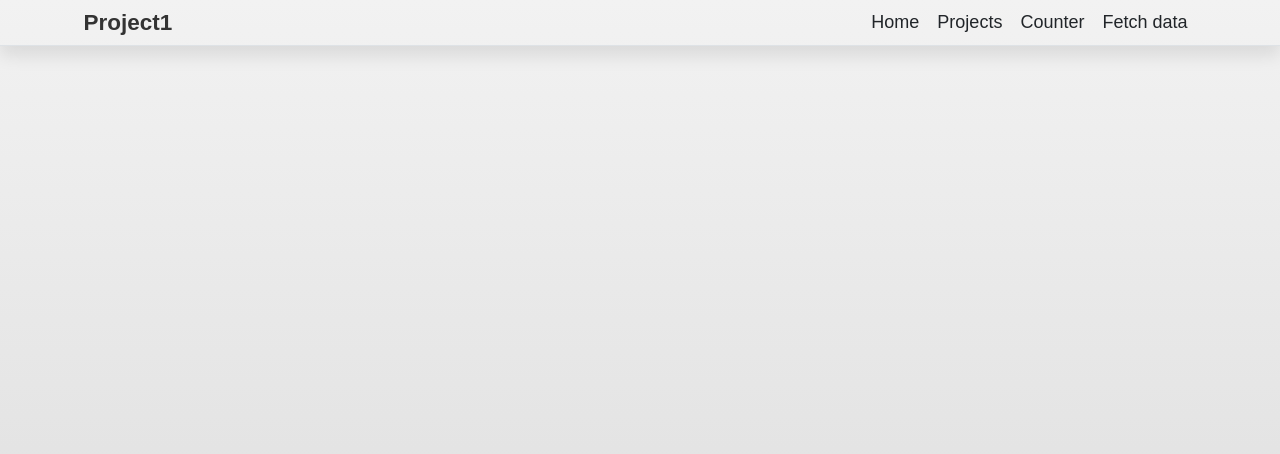
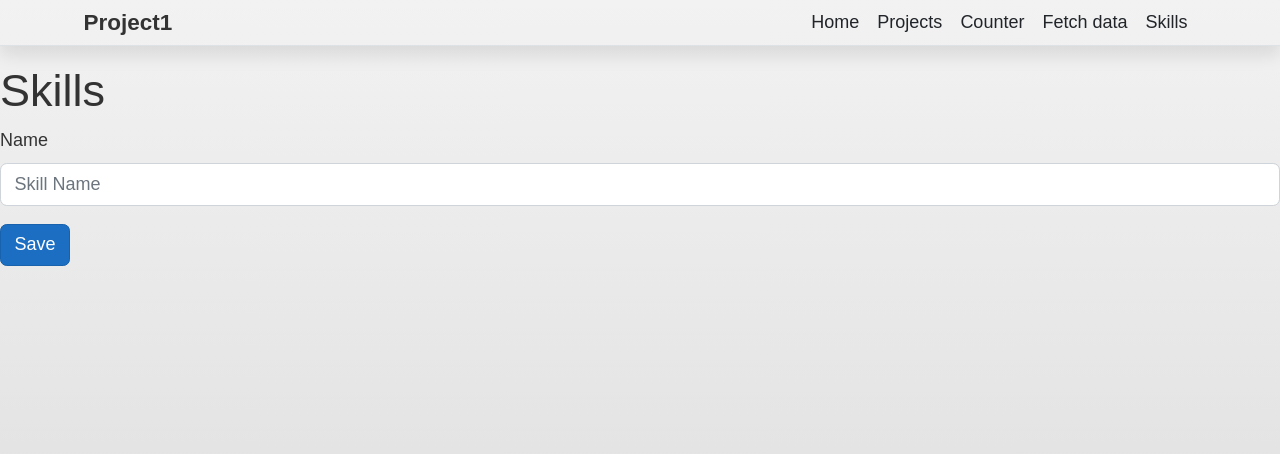
Before and after one commit to Shahmir1000/Portfolio, a React (Create React App) app in the folder Project1/ClientApp/: page /skills in a window 1280 px wide. Shown: the top 454 px of the page. Built offline with nearby package versions, Linux system fonts and the light colour scheme.

Commit message:
adding a skills section with RFH

```diff
--- a/Project1/ClientApp/package.json
+++ b/Project1/ClientApp/package.json
@@ -10,6 +10,7 @@
     "oidc-client": "^1.11.5",
     "react": "^18.2.0",
     "react-dom": "^18.2.0",
+    "react-hook-form": "^7.49.0",
     "react-router-bootstrap": "^0.26.2",
     "react-router-dom": "^6.11.0",
     "react-scripts": "^5.0.1",
@@ -30,6 +31,7 @@
     "workbox-streams": "^6.5.4"
   },
   "devDependencies": {
+    "@hookform/devtools": "^4.3.1",
     "ajv": "^8.12.0",
     "cross-env": "^7.0.3",
     "eslint": "^8.39.0",
--- a/Project1/ClientApp/src/components/NavMenu/NavMenu.js
+++ b/Project1/ClientApp/src/components/NavMenu/NavMenu.js
@@ -1,45 +1,75 @@
-import React, { Component } from 'react';
-import { Collapse, Navbar, NavbarBrand, NavbarToggler, NavItem, NavLink } from 'reactstrap';
-import { Link } from 'react-router-dom';
-import './NavMenu.css';
+import React, { Component } from "react";
+import {
+  Collapse,
+  Navbar,
+  NavbarBrand,
+  NavbarToggler,
+  NavItem,
+  NavLink,
+} from "reactstrap";
+import { Link } from "react-router-dom";
+import "./NavMenu.css";
 
 export class NavMenu extends Component {
   static displayName = NavMenu.name;
 
-  constructor (props) {
+  constructor(props) {
     super(props);
 
     this.toggleNavbar = this.toggleNavbar.bind(this);
     this.state = {
-      collapsed: true
+      collapsed: true,
     };
   }
 
-  toggleNavbar () {
+  toggleNavbar() {
     this.setState({
-      collapsed: !this.state.collapsed
+      collapsed: !this.state.collapsed,
     });
   }
 
   render() {
     return (
       <header>
-        <Navbar className="navbar-expand-sm navbar-toggleable-sm ng-white border-bottom box-shadow mb-3" container light>
-          <NavbarBrand tag={Link} to="/">Project1</NavbarBrand>
+        <Navbar
+          className="navbar-expand-sm navbar-toggleable-sm ng-white border-bottom box-shadow mb-3"
+          container
+          light
+        >
+          <NavbarBrand tag={Link} to="/">
+            Project1
+          </NavbarBrand>
           <NavbarToggler onClick={this.toggleNavbar} className="mr-2" />
-          <Collapse className="d-sm-inline-flex flex-sm-row-reverse" isOpen={!this.state.collapsed} navbar>
+          <Collapse
+            className="d-sm-inline-flex flex-sm-row-reverse"
+            isOpen={!this.state.collapsed}
+            navbar
+          >
             <ul className="navbar-nav flex-grow">
               <NavItem>
-                <NavLink tag={Link} className="text-dark" to="/">Home</NavLink>
+                <NavLink tag={Link} className="text-dark" to="/">
+                  Home
+                </NavLink>
               </NavItem>
               <NavItem>
-                <NavLink tag={Link} className="text-dark" to="/projects">Projects</NavLink>
+                <NavLink tag={Link} className="text-dark" to="/projects">
+                  Projects
+                </NavLink>
               </NavItem>
               <NavItem>
-                <NavLink tag={Link} className="text-dark" to="/counter">Counter</NavLink>
+                <NavLink tag={Link} className="text-dark" to="/counter">
+                  Counter
+                </NavLink>
               </NavItem>
               <NavItem>
-                <NavLink tag={Link} className="text-dark" to="/fetch-data">Fetch data</NavLink>
+                <NavLink tag={Link} className="text-dark" to="/fetch-data">
+                  Fetch data
+                </NavLink>
+              </NavItem>
+              <NavItem>
+                <NavLink tag={Link} className="text-dark" to="/skills">
+                  Skills
+                </NavLink>
               </NavItem>
             </ul>
           </Collapse>
--- /dev/null
+++ b/Project1/ClientApp/src/components/Skills/SkillForm/SkillForm.js
@@ -0,0 +1,55 @@
+import React from "react";
+import { Form, Label, FormGroup, Input, Button } from "reactstrap";
+import { useForm, SubmitHandler } from "react-hook-form";
+import { DevTool } from "@hookform/devtools";
+
+function SkillForm({ id }) {
+  const {
+    register,
+    handleSubmit,
+    watch,
+    formState: { errors },
+    control,
+  } = useForm();
+
+  const onSubmit = (data) => console.log(data);
+  console.log(watch("name")); // watch input value by passing the name of it
+
+  return (
+    /* "handleSubmit" will validate your inputs before invoking "onSubmit" */
+    <div>
+      <Form onSubmit={handleSubmit(onSubmit)}>
+        <FormGroup>
+          <Label for={`name${id}`}>Name</Label>
+          <Input
+            id={`name${id}`}
+            name="name"
+            placeholder="Skill Name"
+            type="text"
+            {...register("name")}
+          />
+        </FormGroup>
+        <Button color="primary" onSubmit={handleSubmit(onSubmit)}>
+          Save
+        </Button>
+      </Form>
+      <DevTool control={control}></DevTool>
+    </div>
+  );
+}
+
+export default SkillForm;
+
+// <form onSubmit={handleSubmit(onSubmit)}>
+//   {/* register your input into the hook by invoking the "register" function */}
+//   <input defaultValue="test" {...register("example")} />
+
+//   {/* include validation with required or other standard HTML validation rules */}
+//   <input {...register("exampleRequired", { required: true })} />
+//   {/* errors will return when field validation fails  */}
+//   {errors.exampleRequired && <span>This field is required</span>}
+
+//   <input type="submit" />
+{
+  /* </form> */
+}
--- /dev/null
+++ b/Project1/ClientApp/src/components/Skills/Skills.js
@@ -0,0 +1,16 @@
+import React from "react";
+import { Container, Col, Row } from "reactstrap";
+import skillsData from "Data/skills.json";
+import SkillForm from "./SkillForm/SkillForm";
+import "./Skills.css";
+function Skills() {
+  console.log(skillsData);
+  return (
+    <div>
+      <h1>Skills</h1>
+      <SkillForm></SkillForm>
+    </div>
+  );
+}
+
+export default Skills;
```
Also changed, not shown: Project1/ClientApp/src/AppRoutes.js (+14 -9 lines), Project1/ClientApp/src/components/Skills/SkillForm/SkillForm.css (added), Project1/ClientApp/src/components/Skills/Skills.css (added), 1 other file (tests, documents, lock files or other folders).
